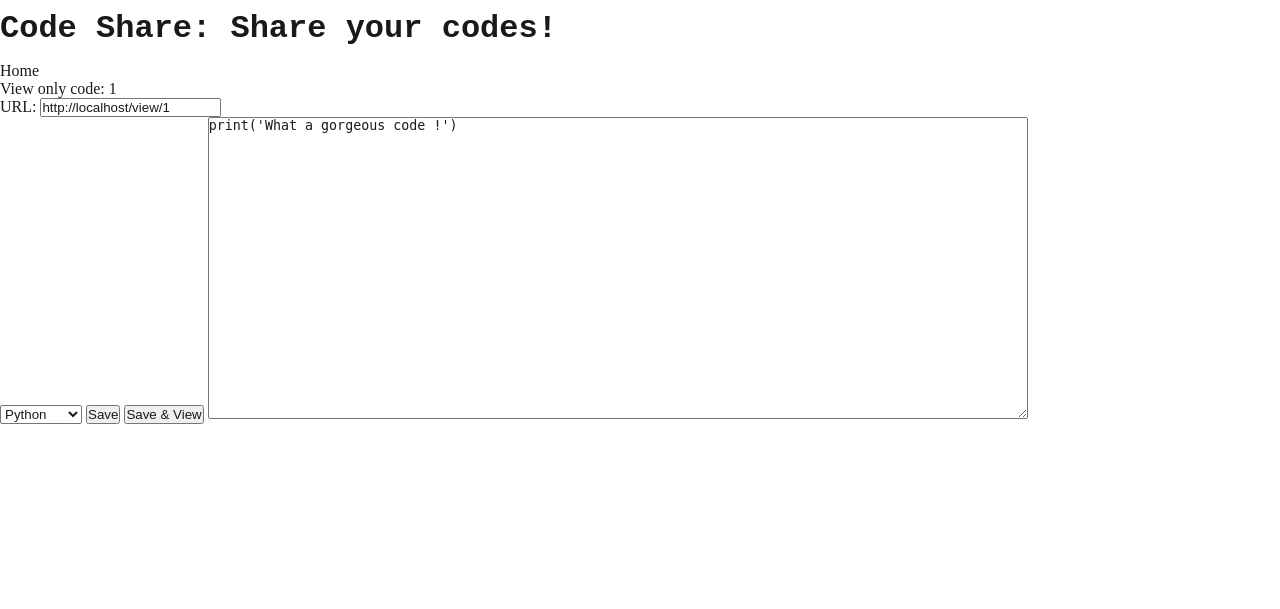
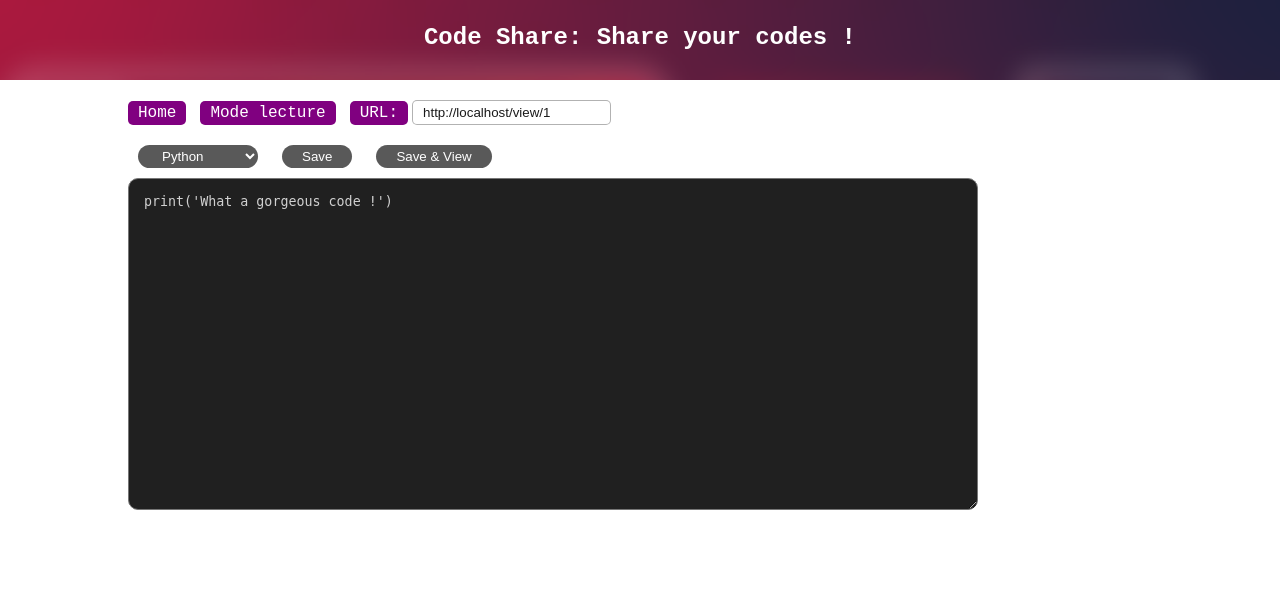
Before and after one commit to jpontois/shareCode, a Flask app: page /edit/1/ in a window 1280 px wide. Shown: the top 609 px of the page. Run offline with Flask 2, Linux system fonts and the light colour scheme; data comes from the database, SQL or seed files in the repository; both versions use the stored data as it was after the commit.

Commit message:
Stylificationnisation 1.2 - edit + admin

```diff
--- a/app.py
+++ b/app.py
@@ -36,7 +36,7 @@ def index():
 
 # ---------------------------------------------------------
 
-@app.route('/create')
+@app.route('/create/')
 def create():
     uid = createCode()
     createEdition(uid, request.remote_addr, request.user_agent.string)
--- a/model_sqlite.py
+++ b/model_sqlite.py
@@ -5,9 +5,6 @@ import sqlite3
 def createTables():
     conn = sqlite3.connect('shareCode.db')
     c = conn.cursor()
-
-    #c.execute("DROP TABLE code")
-    #c.execute("DROP TABLE edition")
 
     c.execute('''
         CREATE TABLE IF NOT EXISTS code (
--- a/static/style.css
+++ b/static/style.css
@@ -115,7 +115,7 @@ section .language {
     margin-bottom: 20px;
 }
 
-.btn-cont a, .btn-cont form>label {
+.btn-cont a, .btn-cont form>label, .home-admin {
     padding: 3px 10px;
     background: purple;
     border-radius: 5px;
@@ -128,7 +128,7 @@ section .language {
     cursor: pointer;
 }
 
-.btn-cont a:hover {
+.btn-cont a:hover, .home-admin:hover {
     background: rgb(0,0,0,0.7);
 }
 
@@ -141,3 +141,51 @@ section .language {
     border-radius: 5px;
     border: 1px solid rgb(0,0,0,0.3);
 }
+
+.main-form {
+    text-align: left;
+}
+
+.main-form textarea {
+    background: #202020;
+    color: #d0d0d0;
+    padding: 15px;
+    border-radius: 10px;
+    outline: none;
+    display: inline-block;
+}
+
+.main-form select, .main-form button {
+    padding: 0 20px;
+    height: 23px;
+    display: inline-block;
+    border-radius: 99px;
+    background: rgb(0,0,0,0.65);
+    color: white;
+    margin: 0 10px 10px;
+    border: none;
+    cursor: pointer;
+    outline: none;
+}
+
+.main-form select:hover, .main-form button:hover {
+    background: rgb(0,0,0,0.5);
+}
+
+.ul-admin li {
+    font-size: 13px;
+    font-family: 'Courier New', Courier, monospace;
+    margin: 35px 0;
+    text-align: left;
+    line-height: 25px;
+    text-decoration: none;
+    list-style: none;
+}
+
+.ul-admin span {
+    padding: 1px 0px 1px 10px;
+    background: rgb(0,0,0,0.5);
+    border-radius: 99px;
+    color: white;
+    margin: 0 5px 0 15px;
+}
--- a/templates/edit.html
+++ b/templates/edit.html
@@ -4,15 +4,20 @@
 		<link href="/static/style.css" rel="stylesheet">
 	</head>
    <body>
-		<h1>Code Share: Share your codes!</h1>
-		<p><a href="/">Home</a></p>
-
-		{% if uid %}
-			<p align=left><a href="/view/{{ uid }}">View only code: {{ uid }}</a></p>
-			<p align=left>URL: <input name='url' value="{{ url }}">
-		{% endif %}
-
-		<form method="POST" action="/publish" enctypwe="multipart/form-data">
+		<main>
+			<section class="header view">
+				<h1>Code Share: Share your codes !</h1>
+			</section>
+			<section class="content view">
+				<div class="btn-cont">
+					<a href="/">Home</a>
+					<a href="/view/{{ uid }}">Mode lecture</a>
+					<form>
+						<label>URL:</label>
+						<input name='url' value="{{ url }}">
+					</form>
+				</div>
+				<form class="main-form" method="POST" action="/publish" enctypwe="multipart/form-data">
 					<select name="language">
 						<option value="python" {% if 'python' == language %} selected {% endif %}>Python</option>
 						<option value="html" {% if 'html' == language %} selected {% endif %}>HTML</option>
@@ -20,11 +25,13 @@
 						<option value="php" {% if 'php' == language %} selected {% endif %}>PHP</option>
 						<option value="c" {% if 'c' == language %} selected {% endif %}>C</option>
 					</select>
-
 					<button type="submit" name="submit" value="edit">Save</button>
 					<button type="submit" name="submit" value="view">Save &amp; View</button>
+
 					<textarea name="code" rows=20 cols=100>{{ code }}</textarea>
 					<input type="hidden" name="uid" value="{{ uid }}">
 			   </form>
+			</section>
+		</main>
    </body>
 </html>
```
Also changed, not shown: templates/admin.html (+22 -11 lines), shareCode.db. Lines whose indentation alone changed are shown as unchanged.
